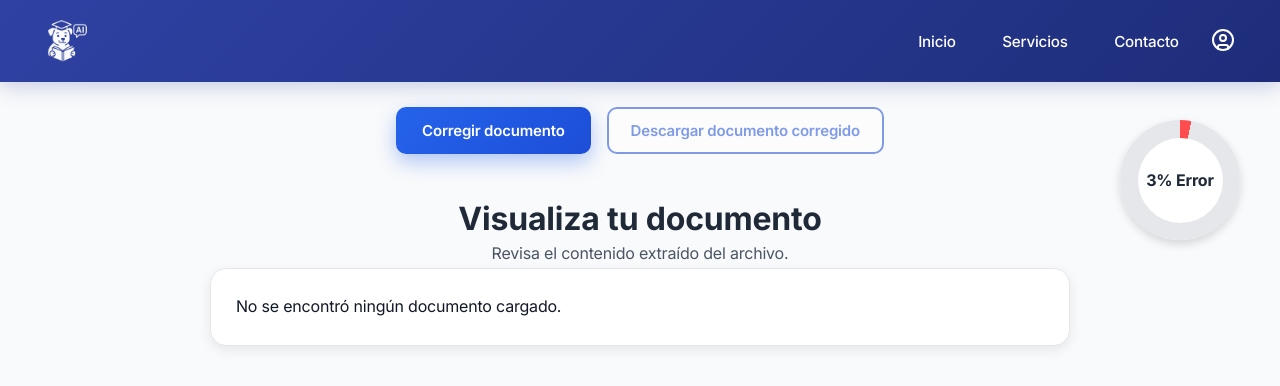
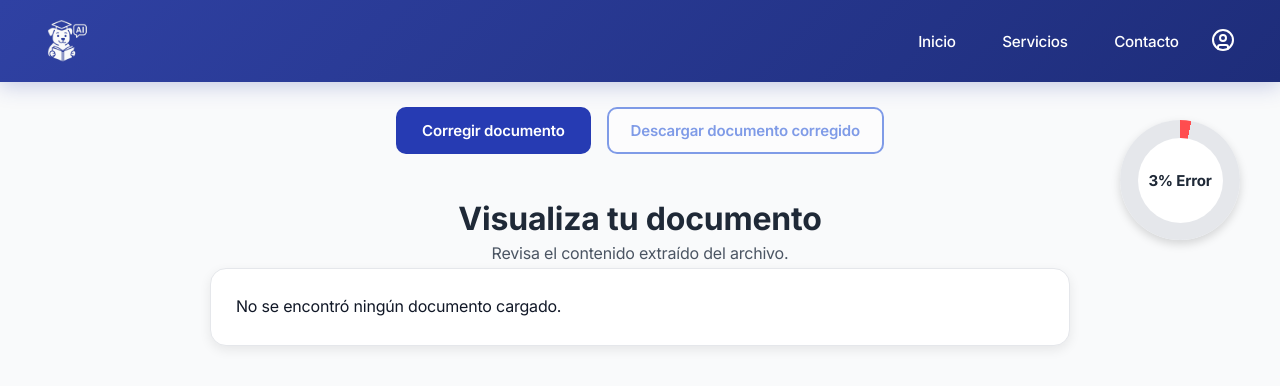
Before and after one commit to JuanMalaver1511/corrector-ia, an Angular app in the folder frontend/: page /style-customization in a window 1280 px wide. Shown: the top 386 px of the page. Built offline with nearby package versions, Linux system fonts and the light colour scheme.

Commit message:
Ajustar estilos de la interfaz: modificar tamaño de fuente y actualizar colores de botones

```diff
--- a/frontend/src/app/components/style-customization/style-customization.css
+++ b/frontend/src/app/components/style-customization/style-customization.css
@@ -87,7 +87,7 @@
 .error-circle span {
   position: relative;
   font-weight: 700;
-  font-size: 16px;
+  font-size: 15px;
   color: #1f2937;
 }
 /* ==== CONTENEDOR DE ACCIONES ==== */
@@ -100,7 +100,7 @@
 
 /* ==== BOTÓN PRINCIPAL (CORREGIR) ==== */
 .actions button:first-child {
-  background: linear-gradient(135deg, #2563eb, #1d4ed8);
+  background: #263bb3;
   color: #ffffff;
   border: none;
   padding: 12px 26px;
@@ -108,13 +108,12 @@
   font-weight: 600;
   border-radius: 10px;
   cursor: pointer;
-  box-shadow: 0 8px 20px rgba(37, 99, 235, 0.35);
   transition: all 0.25s ease;
 }
 
 .actions button:first-child:hover:not(:disabled) {
   transform: translateY(-2px);
-  box-shadow: 0 12px 25px rgba(37, 99, 235, 0.45);
+  background: #1d4ed8;
 }
 
 .actions button:first-child:active:not(:disabled) {
```
